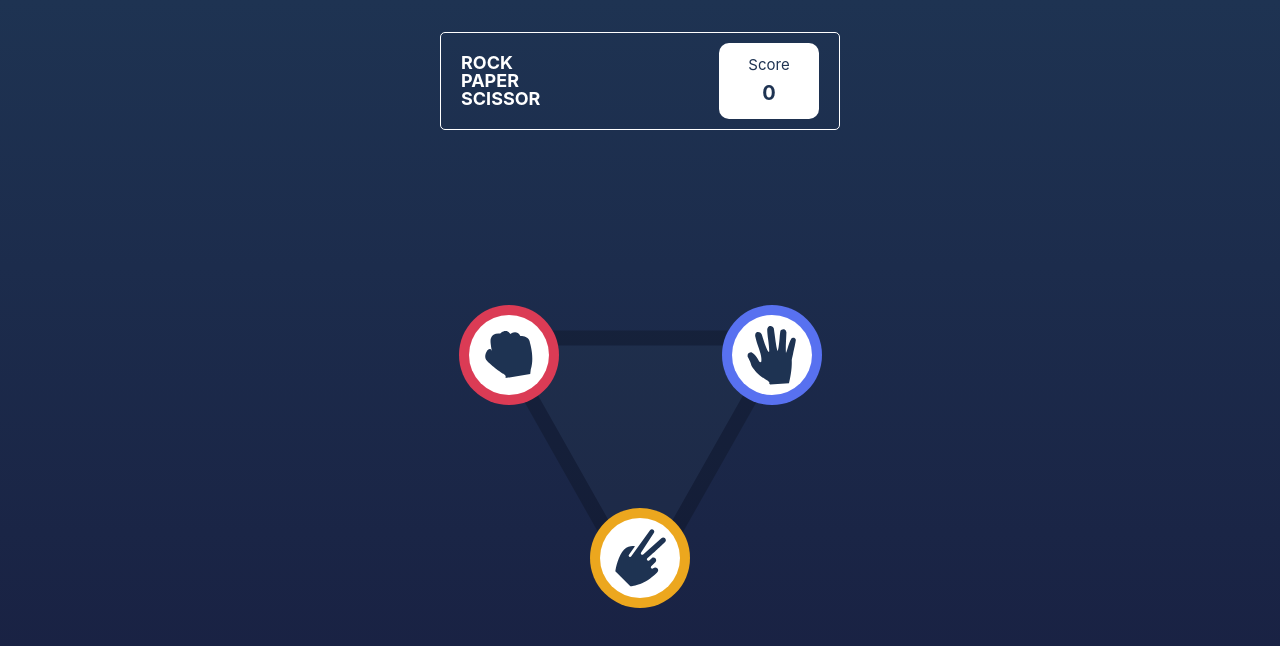
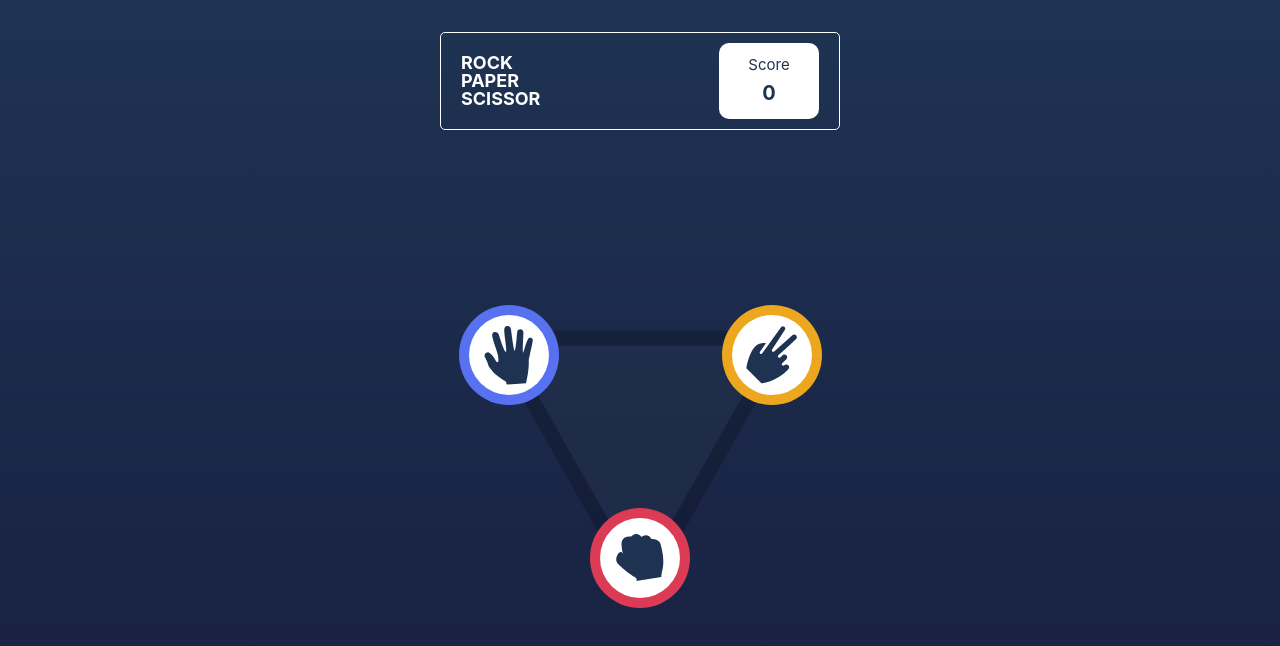
Before and after one commit to chiara-iannuzzi/rock-paper-scissor, a Vue app: page / in a window 1280 px wide. Shown: the top 646 px of the page. Built offline with nearby package versions, Linux system fonts and the light colour scheme.

Commit message:
fix: change order of button

```diff
--- a/src/components/Pick.vue
+++ b/src/components/Pick.vue
@@ -57,13 +57,13 @@
       margin: rem(200) auto 0 auto;
     }
     &-icon{
-      &-rock{
+      &-paper{
         @include rpsLinkStyle(calc(($rpsIconWidth / 4) * -1px), calc(($rpsIconWidth / 4) * -1px), unset, unset);
       }
-      &-paper{
+      &-scissors{
         @include rpsLinkStyle(calc(($rpsIconWidth / 4) * -1px), unset, calc(($rpsIconWidth / 4) * -1px), unset);
       }
-      &-scissors{
+      &-rock{
         @include rpsLinkStyle(unset, calc(50% - ($rpsIconWidth / 2) * 1px), unset, 0);
       }
     }
--- a/src/constants/index.ts
+++ b/src/constants/index.ts
@@ -1 +1 @@
-export const rps = ['rock', 'paper', 'scissors']
+export const rps = ['paper', 'rock', 'scissors']
```
